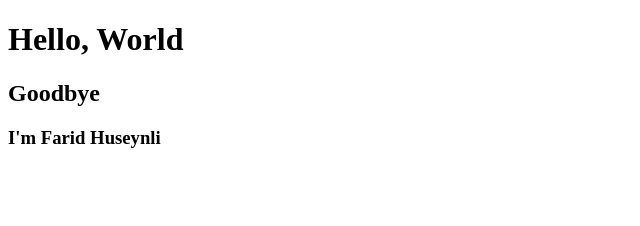
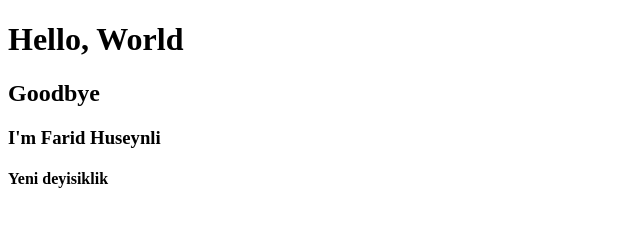
Before and after one commit to hseynli/hseynli, a plain HTML site: page index.html in a window 1280 px wide. Shown: the whole page, without its empty margins (0-640 px from the left). Drawn offline with Linux system fonts and the light colour scheme.

Commit message:
yeni deyisiklik

```diff
--- a/index.html
+++ b/index.html
@@ -7,5 +7,6 @@
 	<h1>Hello, World</h1>
 	<h2>Goodbye</h2>
 	<h3>I'm Farid Huseynli</h3>
+	<h4>Yeni deyisiklik</h4>
 </body>
 </html>
```
